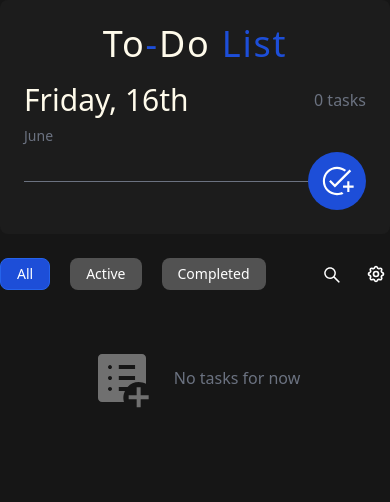
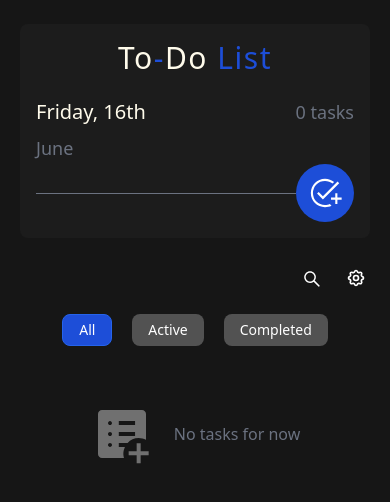
Before and after one commit to aleexvdev/app-todolist, a React (Create React App) app: page / in a window 390 px wide. Shown: the top 502 px of the page. Built offline with nearby package versions, Linux system fonts and the light colour scheme.

Commit message:
fix responsive v1.0

```diff
--- a/src/components/TodoApp.tsx
+++ b/src/components/TodoApp.tsx
@@ -66,24 +66,24 @@ export const TodoApp = () => {
   return (
     <>
       <motion.header
-        className='bg-neutral-800/40 p-6 text-amber-50 sm:mt-12 rounded-lg select-none'
+        className='bg-neutral-800/40 text-amber-50 rounded-lg select-none sm:mx-0 sm:mt-12 sm:p-6 mt-6 p-4 mx-5'
         initial={{ opacity: 0, y: -20 }}
         animate={{ opacity: 1, y: 0 }}
         transition={{ duration: 0.5 }}
       >
         <h1 className='flex items-center justify-center'>
-          <span className='text-4xl font-medium tracking-wider'>To<span className='text-blue-700'>-</span>Do <span className='text-blue-700'>List</span></span>
+          <span className='sm:text-4xl font-medium tracking-wider text-3xl'>To<span className='text-blue-700'>-</span>Do <span className='text-blue-700'>List</span></span>
         </h1>
         <div className='flex items-center justify-between mt-5'>
           <motion.div className='flex items-center justify-start' initial={{ opacity: 0 }} animate={{ opacity: 1 }} transition={{ delay: 0.1 }}>
-            <h1 className='text-3xl/8'>{ getNameDay() },  { getOrdinalDay() }</h1>
+            <h1 className='sm:text-3xl/8 text-xl/8'>{ getNameDay() },  { getOrdinalDay() }</h1>
           </motion.div>
           <motion.div className='flex items-center justify-start' initial={{ opacity: 0 }} animate={{ opacity: 1 }} transition={{ delay: 0.2 }}>
-            <span className='text-gray-500'>{ getTodosActive(state) } tasks</span>
+            <span className='text-gray-500 sm:text-xl/8 text-lg/8'>{ getTodosActive(state) } tasks</span>
           </motion.div>
         </div>
         <motion.div className='mt-1' initial={{ opacity: 0 }} animate={{ opacity: 1 }} transition={{ delay: 0.3 }}>
-          <span className='text-sm/8 text-gray-500'>{ getMonthName() }</span>
+          <span className='sm:text-xl/8 text-lg/8 text-gray-500'>{ getMonthName() }</span>
         </motion.div>
         <motion.div
           className='text-right flex items-center justify-between'
@@ -105,10 +105,10 @@ export const TodoApp = () => {
           )}
         </motion.div>
       </motion.header>
-      <section className='pt-6'>
+      <section className='pt-4 mx-5 sm:pt-6 sm:mx-0'>
         <div ref={cardMainRef}>
-          <div className='flex flex-row items-center justify-between'>
-            <div className='flex flex-row gap-5'>
+          <div className='flex flex-col-reverse items-center justify-between sm:flex-row'>
+            <div className='flex flex-row gap-5 mt-3 sm:mt-0'>
               <motion.button
                 whileHover={{ scale: 1.1 }}
                 whileTap={{ scale: 0.9 }}
@@ -131,7 +131,7 @@ export const TodoApp = () => {
                   Completed
               </motion.button>
             </div>
-            <div className={`relative flex flex-row items-center justify-between gap-4 ${showForm ? '-z-10' : 'z-10'}`}>
+            <div className={`relative flex flex-row items-center w-full justify-end gap-4 h-12 sm:h-0 sm:pb-0 ${showForm ? '-z-10' : 'z-10'}`}>
               <div className='flex items-center justify-between rounded-lg gap-2'>
                 {
                   inputSearchActive ?
@@ -142,6 +142,7 @@ export const TodoApp = () => {
                         animate={{ x: "0" }}
                         exit={{ x: "100%" }}
                         transition={{ duration: 0.5 }}
+                        className='w-full'
                       >
                         <input
                           type="text"
--- a/src/components/Todos/ListTodos.tsx
+++ b/src/components/Todos/ListTodos.tsx
@@ -32,7 +32,7 @@ export const ListTodos = ( { todos, dispatch, filteredTodos, searching, setTodos
   return (
     <motion.section
       layout
-      className='mt-4'
+      className='mt-4 mx-5 sm:mx-0'
     >
       <Reorder.Group
         axis='y'
```
Lines whose indentation alone changed are shown as unchanged.
